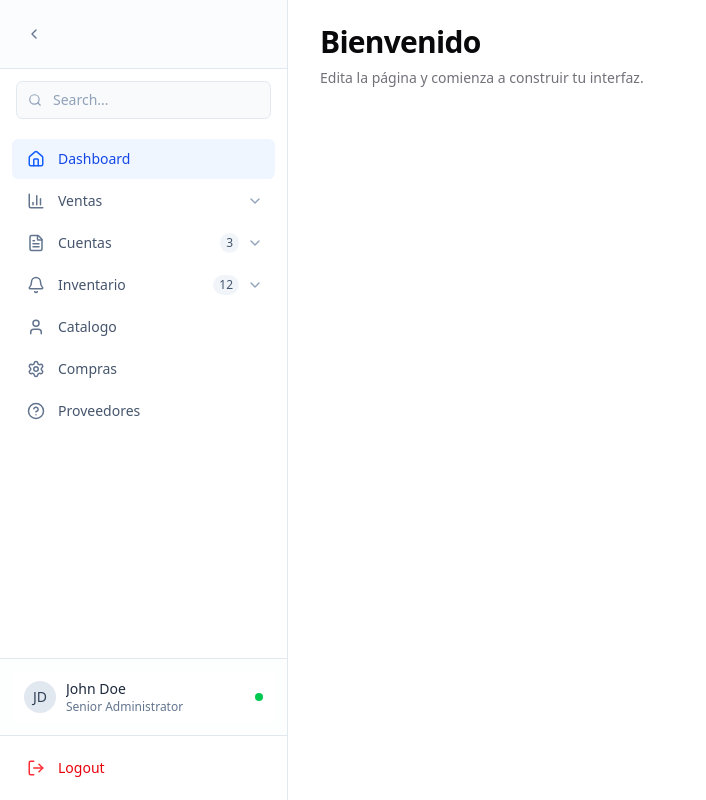
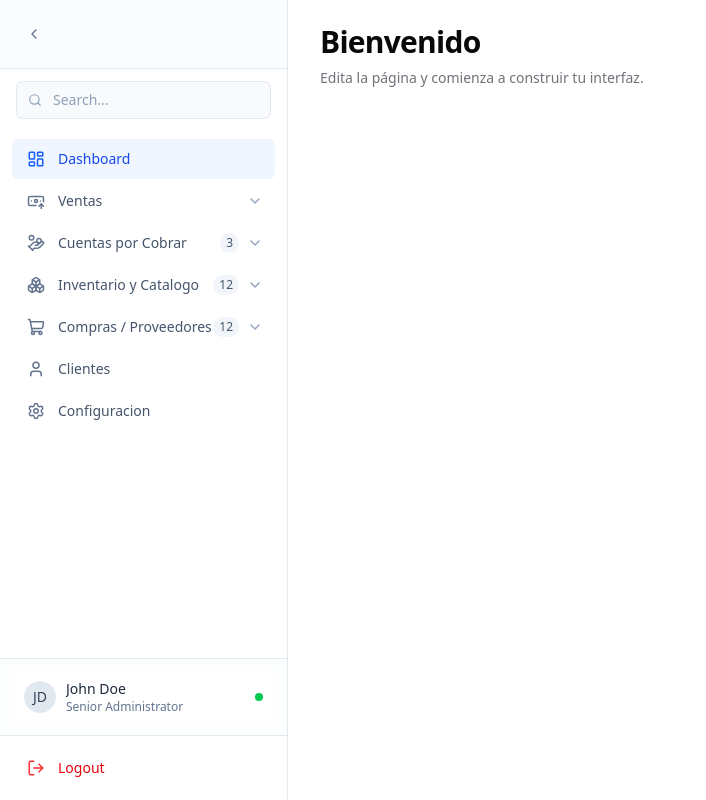
Before and after one commit to alvaroagu/melt_frontend, a Next.js app: page / in a window 1280 px wide. Shown: the top 800 px of the page, without its empty margins (0-706 px from the left). Built offline with nearby package versions, Linux system fonts and the light colour scheme.

Commit message:
feat: remove icon from navigate item like obligatory

```diff
--- a/components/Sidebar.tsx
+++ b/components/Sidebar.tsx
@@ -1,7 +1,6 @@
 "use client";
 import React, { useState, useEffect } from 'react';
 import {
-  Home,
   User,
   Settings,
   LogOut,
@@ -9,13 +8,14 @@ import {
   X,
   ChevronLeft,
   ChevronRight,
-  ChevronDown,
-  ChevronUp,
-  BarChart3,
+  BanknoteArrowUp,
   FileText,
   Bell,
   Search,
-  HelpCircle
+  HandCoins,
+  Boxes,
+  ShoppingCart,
+  LayoutDashboardIcon
 } from 'lucide-react';
 
 import SidebarItem from './SidebarItem';
@@ -23,7 +23,7 @@ import SidebarItem from './SidebarItem';
 interface NavigationItem {
   id: string;
   name: string;
-  icon: React.ComponentType<{ className?: string }>;
+  icon?: React.ComponentType<{ className?: string }>;
   href?: string;
   badge?: string;
   children?: NavigationItem[];
@@ -37,25 +37,34 @@ interface SidebarProps {
 
 // Updated navigation items - remove logout from here
 const navigationItems: NavigationItem[] = [
-  { id: "dashboard", name: "Dashboard", icon: Home, href: "/dashboard" },
-  { id: "analytics", name: "Ventas", icon: BarChart3, href: "/ventas", children: [
-      { id: "ventas-resumen", name: "Resumen", icon: BarChart3, href: "/ventas/resumen" },
-      { id: "ventas-detalle", name: "Detalle", icon: BarChart3, href: "/ventas/detalle" }
+  { id: "dashboard", name: "Dashboard", icon: LayoutDashboardIcon, href: "/dashboard" },
+  {
+    id: "sales", name: "Ventas", icon: BanknoteArrowUp, href: "/ventas", children: [
+      { id: "new-sale", name: "Nueva Venta", href: "/ventas/resumen" },
+      { id: "sale-details", name: "Historial de Venta", href: "/ventas/detalle" }
     ]
   },
-  { id: "documents", name: "Cuentas", icon: FileText, href: "/cuentas", badge: "3", children: [
-      { id: "cuentas-facturas", name: "Facturas", icon: FileText, href: "/cuentas/facturas" },
-      { id: "cuentas-balance", name: "Balances", icon: FileText, href: "/cuentas/balance" }
+  {
+    id: "documents", name: "Cuentas por Cobrar", icon: HandCoins, href: "/cuentas", badge: "3", children: [
+      { id: "credits-pending", name: "Creditos Pendientes", href: "/cuentas/facturas" },
+      { id: "payment-history", name: "Historial de Pagos", href: "/cuentas/balance" }
     ]
   },
-  { id: "notifications", name: "Inventario", icon: Bell, href: "/inventario", badge: "12", children: [
-      { id: "inventario-productos", name: "Productos", icon: Bell, href: "/inventario/productos" },
-      { id: "inventario-stock", name: "Stock", icon: Bell, href: "/inventario/stock" }
+  {
+    id: "inventory", name: "Inventario y Catalogo", icon: Boxes, href: "/inventario", badge: "12", children: [
+      { id: "iventory-products", name: "Productos", href: "/inventario/productos" },
+      { id: "categories", name: "Cateogorias", href: "/inventario/categoria" }
     ]
   },
-  { id: "profile", name: "Catalogo", icon: User, href: "/catalogo" },
-  { id: "settings", name: "Compras", icon: Settings, href: "/compras" },
-  { id: "help", name: "Proveedores", icon: HelpCircle, href: "/proveedores" },
+  {
+    id: "purchases", name: "Compras / Proveedores", icon: ShoppingCart, href: "/compras_proveedores", badge: "12", children: [
+      { id: "register-purcharse", name: "Registrar Compra", href: "/inventario/productos" },
+      { id: "purchase-history", name: "Historial de Compras", href: "/inventario/categoria" },
+      { id: "vendors", name: "Proveedores", href: "/inventario/categoria" }
+    ]
+  },
+  { id: "clientes", name: "Clientes", icon: User, href: "/clientes" },
+  { id: "settings", name: "Configuracion", icon: Settings, href: "/configuracion" },
 ];
 
 export function Sidebar({ className = "", children, defaultCollapsed = false }: SidebarProps) {
--- a/components/SidebarItem.tsx
+++ b/components/SidebarItem.tsx
@@ -6,7 +6,7 @@ import { ChevronDown, ChevronUp } from 'lucide-react';
 interface NavigationItem {
   id: string;
   name: string;
-  icon: React.ComponentType<{ className?: string }>;
+  icon?: React.ComponentType<{ className?: string }>;
   href?: string;
   badge?: string;
   children?: NavigationItem[];
@@ -71,7 +71,11 @@ export default function SidebarItem({ item, isCollapsed, activeItem, onActivate
         aria-controls={hasChildren ? `${item.id}-submenu` : undefined}
       >
         <div className="flex items-center justify-center min-w-[24px]">
-          <Icon className={`h-4.5 w-4.5 flex-shrink-0 ${isActive ? 'text-blue-600' : 'text-slate-500 group-hover:text-slate-700'}`} />
+          {Icon ? (
+            <Icon className={`h-4.5 w-4.5 flex-shrink-0 ${isActive ? 'text-blue-600' : 'text-slate-500 group-hover:text-slate-700'}`} />
+          ) : (
+            <div className="h-4.5 w-4.5" />
+          )}
         </div>
 
         {!isCollapsed && (
@@ -124,7 +128,11 @@ export default function SidebarItem({ item, isCollapsed, activeItem, onActivate
                   className={`w-full flex items-center space-x-2.5 px-2 py-2 rounded-md text-sm transition-colors duration-150 ${childActive ? 'bg-blue-50 text-blue-700 font-medium' : 'text-slate-600 hover:bg-slate-50 hover:text-slate-900'}`}
                 >
                   <div className="flex items-center justify-center min-w-[20px]">
-                    <ChildIcon className={`h-3.5 w-3.5 ${childActive ? 'text-blue-600' : 'text-slate-400 group-hover:text-slate-600'}`} />
+                    {ChildIcon ? (
+                      <ChildIcon className={`h-3.5 w-3.5 ${childActive ? 'text-blue-600' : 'text-slate-400 group-hover:text-slate-600'}`} />
+                    ) : (
+                      <div className="h-3.5 w-3.5" />
+                    )}
                   </div>
                   <span className="truncate">{child.name}</span>
                 </button>
@@ -153,7 +161,11 @@ export default function SidebarItem({ item, isCollapsed, activeItem, onActivate
                     className={`w-full flex items-center space-x-2.5 px-2 py-2 rounded-md text-sm transition-colors duration-150 ${childActive ? 'bg-blue-50 text-blue-700 font-medium' : 'text-slate-600 hover:bg-slate-50 hover:text-slate-900'}`}
                   >
                     <div className="flex items-center justify-center min-w-[20px]">
-                      <ChildIcon className={`h-3.5 w-3.5 ${childActive ? 'text-blue-600' : 'text-slate-400 group-hover:text-slate-600'}`} />
+                      {ChildIcon ? (
+                        <ChildIcon className={`h-3.5 w-3.5 ${childActive ? 'text-blue-600' : 'text-slate-400 group-hover:text-slate-600'}`} />
+                      ) : (
+                        <div className="h-3.5 w-3.5" />
+                      )}
                     </div>
                     <span className="truncate">{child.name}</span>
                   </button>
```
Lines whose indentation alone changed are shown as unchanged.
